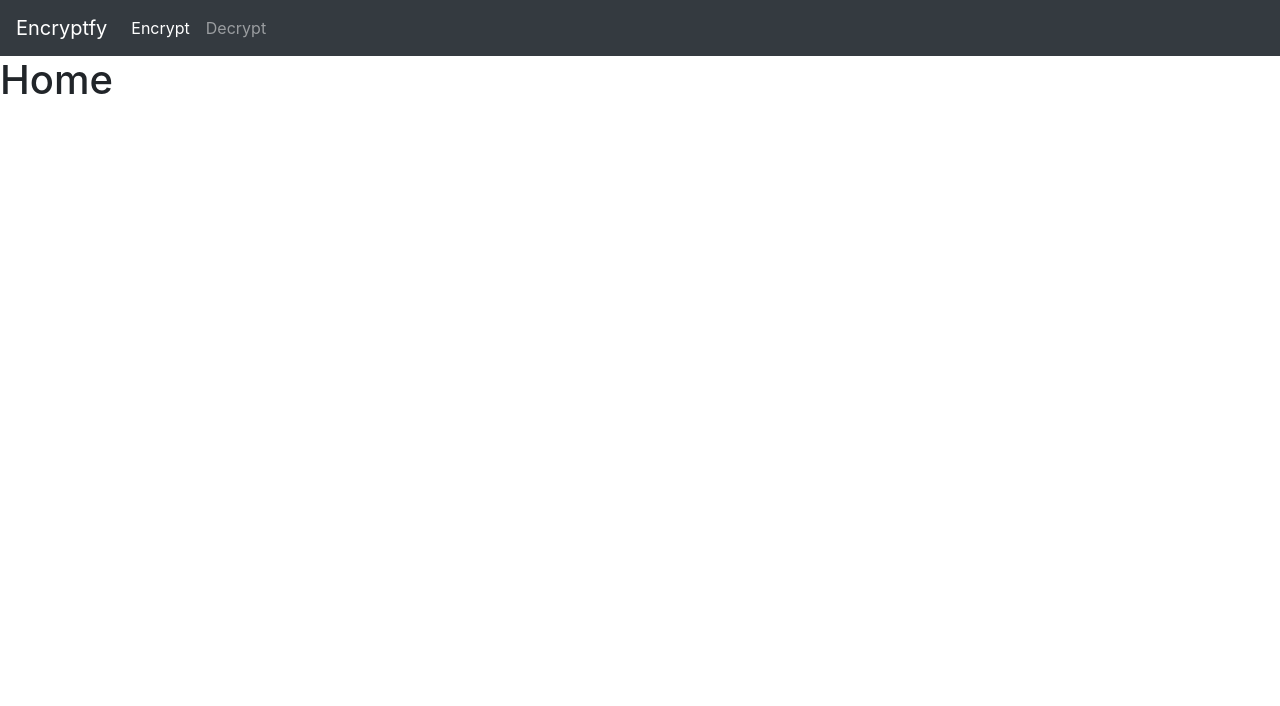
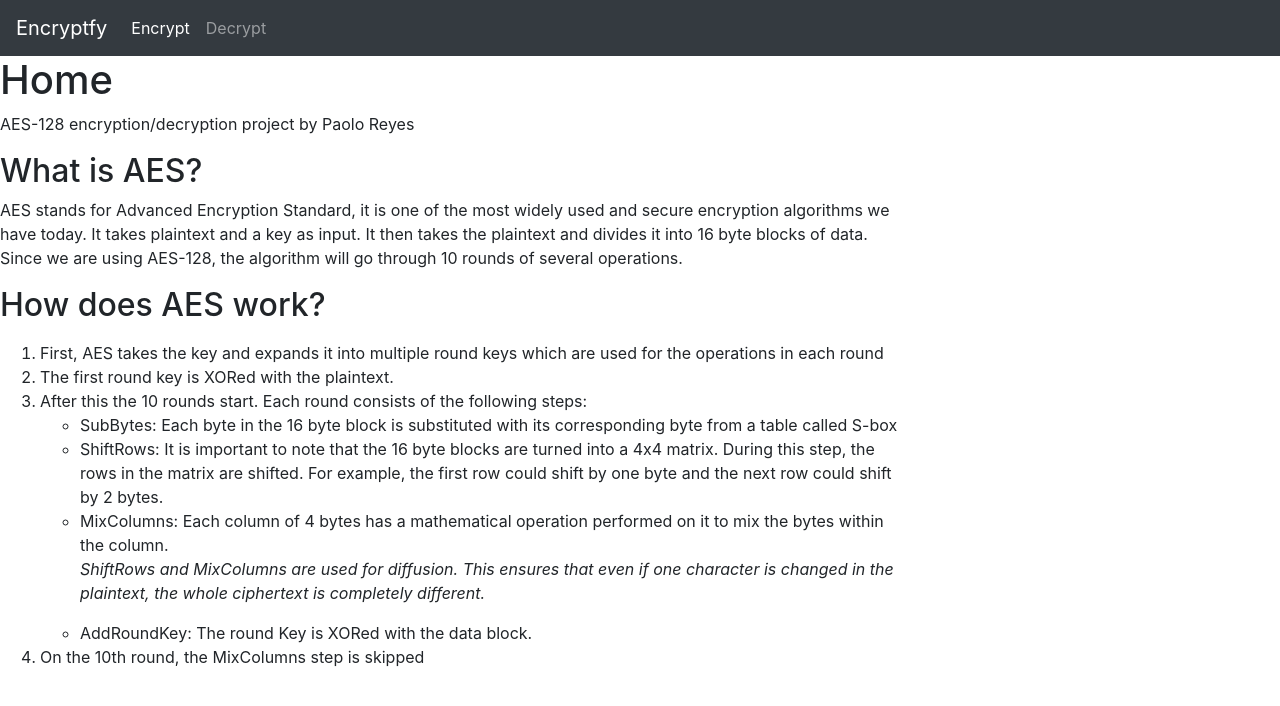
Before and after one commit to preyes1/Encryptfy, a Flask app: page / in a window 1280 px wide. Shown: the top 706 px of the page. Run offline with Flask 3, Linux system fonts and the light colour scheme.

Commit message:
added information in home page

```diff
--- a/main.py
+++ b/main.py
@@ -6,8 +6,7 @@ app = Flask(__name__)
 
 @app.route('/', methods=["POST", "GET"])
 def home():
-    return render_template('index.html')
-
+    return render_template('index.html', active_page="home")
 
 @app.route('/encrypt', methods=["POST", "GET"])
 def encrypt():
@@ -18,12 +17,13 @@ def encrypt():
 
         # If statement ensures there is input in both boxes
         if plaintext and key:
+            # Key should be 16 bytes, repeats key until it reaches 16
             key = repeat_key(key)
             enc = Encryptor(key)
             # have to encode plaintext and key to turn them into bytes
             cipherText = enc.encrypt(plaintext.encode(), key.encode())
             cipherTextHex = cipherText.hex()
-    return render_template('encrypt.html', cipherText=cipherTextHex)
+    return render_template('encrypt.html', cipherText=cipherTextHex, active_page="encrypt")
 
 @app.route('/decrypt', methods=["POST", "GET"])
 def decrypt():
@@ -31,15 +31,19 @@ def decrypt():
     if request.method == "POST":
         cipherText = request.form["ciphertext"]
         key = request.form["key"]
-        # If statement ensures there is input in both boxes
-        if cipherText and key:
+        # If statement ensures there is input in both boxes and
+        # checks if ciphertext is valid (has to be a multiple of 16)
+        if (cipherText and key):
             key = repeat_key(key)
-        enc = Encryptor(key)
-        # Have to convert cipherText back into a bytes object
-        plainText = enc.decrypt(bytes.fromhex(cipherText), key.encode())
-        # Reverts plainText back from a bytes object to a String object
-        return render_template('decrypt.html', plainText=plainText.decode())
-    return render_template('decrypt.html')
+            enc = Encryptor(key)
+            if len(cipherText) % 16 == 0:
+                # Have to convert cipherText back into a bytes object
+                plainText = enc.decrypt(bytes.fromhex(cipherText), key.encode())
+                # Reverts plainText back from a bytes object to a String object
+                return render_template('decrypt.html', plainText=plainText.decode(), active_page="decrypt")
+            else:
+                return render_template('decrypt.html', plainText="Invalid ciphertext length, must be a multiple of 16", active_page="decrypt")
+    return render_template('decrypt.html', active_page="decrypt")
 
 if __name__ == "__main__":
     app.run(debug=True)
--- a/templates/base.html
+++ b/templates/base.html
@@ -6,19 +6,24 @@
     <meta name="viewport" content="width=device-width, initial-scale=1.0">
     <title>{%block title%} {%endblock%}</title>
 </head>
+<style>
+  .nav-link.active {
+    font-weight: bold;
+  }
+</style>
 <body>
     <nav class="navbar navbar-expand-lg navbar-dark bg-dark">
-        <a class="navbar-brand" href="#">Encryptfy</a>
+        <a class="navbar-brand" href="{{url_for('home')}}">Encryptfy</a>
         <button class="navbar-toggler" type="button" data-toggle="collapse" data-target="#navbarNav" aria-controls="navbarNav" aria-expanded="false" aria-label="Toggle navigation">
           <span class="navbar-toggler-icon"></span>
         </button>
         <div class="collapse navbar-collapse" id="navbarNav">
           <ul class="navbar-nav">
             <li class="nav-item active">
-              <a class="nav-link" href="{{ url_for('encrypt') }}">Encrypt <span class="sr-only">(current)</span></a>
+              <a class="nav-link {{ 'active' if active_page == 'encrypt' else '' }}" href="{{ url_for('encrypt') }}">Encrypt <span class="sr-only">(current)</span></a>
             </li>
             <li class="nav-item">
-              <a class="nav-link" href="{{ url_for('decrypt') }}">Decrypt</a>
+              <a class="nav-link {{ 'active' if active_page == 'decrypt' else '' }}" href="{{ url_for('decrypt') }}">Decrypt</a>
             </li>
           </ul>
         </div>
--- a/templates/decrypt.html
+++ b/templates/decrypt.html
@@ -4,10 +4,11 @@
 {%block content%}
 <form action="#" method="post">
     <p>Ciphertext:</p>
-    <textarea name="ciphertext" class="form-control" id="messageBox" rows="3" cols="1" placeholder="Type your message here..."></textarea>
+    <textarea name="ciphertext" class="form-control" id="messageBox" rows="3" cols="1" placeholder="Type your message here..." style="width: 300px;"></textarea>
     <p>Key:</p>
     <p><input type="text" name="key"/></p>
     <p><input type="submit" value="DECRYPT"/></p>
-    <p>Plaintext: {{plainText}}</p>
+    <p>AES decrypted output:</p>
+    <textarea name="plaintext" class="form-control" id="messageBox" rows="3" cols="1" placeholder="Output ciphertext goes here..." style="width: 300px;">{{plainText}}</textarea>
 </form>
 {%endblock%}
--- a/templates/index.html
+++ b/templates/index.html
@@ -3,4 +3,58 @@
 
 {%block content%}
 <h1>Home</h1>
+<p>AES-128 encryption/decryption project by Paolo Reyes</p>
+<div style="width: 900px">
+<h2>What is AES?</h2>
+<p>
+    AES stands for Advanced Encryption Standard, it is one of the most widely
+    used and secure encryption algorithms we have today. It takes plaintext
+    and a key as input. It then takes the plaintext and divides it into 16
+    byte blocks of data. Since we are using AES-128, the algorithm will go
+    through 10 rounds of several operations.
+</p>
+</div>
+<div style="width: 900px">
+    <h2>How does AES work?</h2>
+    <p>
+        <ol>
+            <li>
+                First, AES takes the key and expands it into multiple round keys
+                which are used for the operations in each round
+            </li>
+            <li>
+                The first round key is XORed with the plaintext.
+            </li>
+            <li>
+                After this the 10 rounds start. Each round consists of the following steps:
+                <ul>
+                    <li>
+                        SubBytes: Each byte in the 16 byte block is substituted with its
+                        corresponding byte from a table called S-box
+                    </li>
+                    <li>
+                        ShiftRows: It is important to note that the 16 byte blocks are
+                        turned into a 4x4 matrix. During this step, the rows in the
+                        matrix are shifted. For example, the first row could shift by one
+                        byte and the next row could shift by 2 bytes.
+                    </li>
+                    <li>
+                        MixColumns: Each column of 4 bytes has a mathematical operation
+                        performed on it to mix the bytes within the column.
+                        <p><i>ShiftRows and MixColumns are used for diffusion. This ensures
+                            that even if one character is changed in the plaintext, the whole
+                            ciphertext is completely different.
+                        </i></p>
+                    </li>
+                    <li>
+                        AddRoundKey: The round Key is XORed with the data block.
+                    </li>
+                </ul>
+            </li>
+            <li>
+                On the 10th round, the MixColumns step is skipped
+            </li>
+        </ol>
+    </p>
+    </div>
 {%endblock%}
```
Also changed, not shown: templates/encrypt.html (+5 -3 lines), 1 other file.
